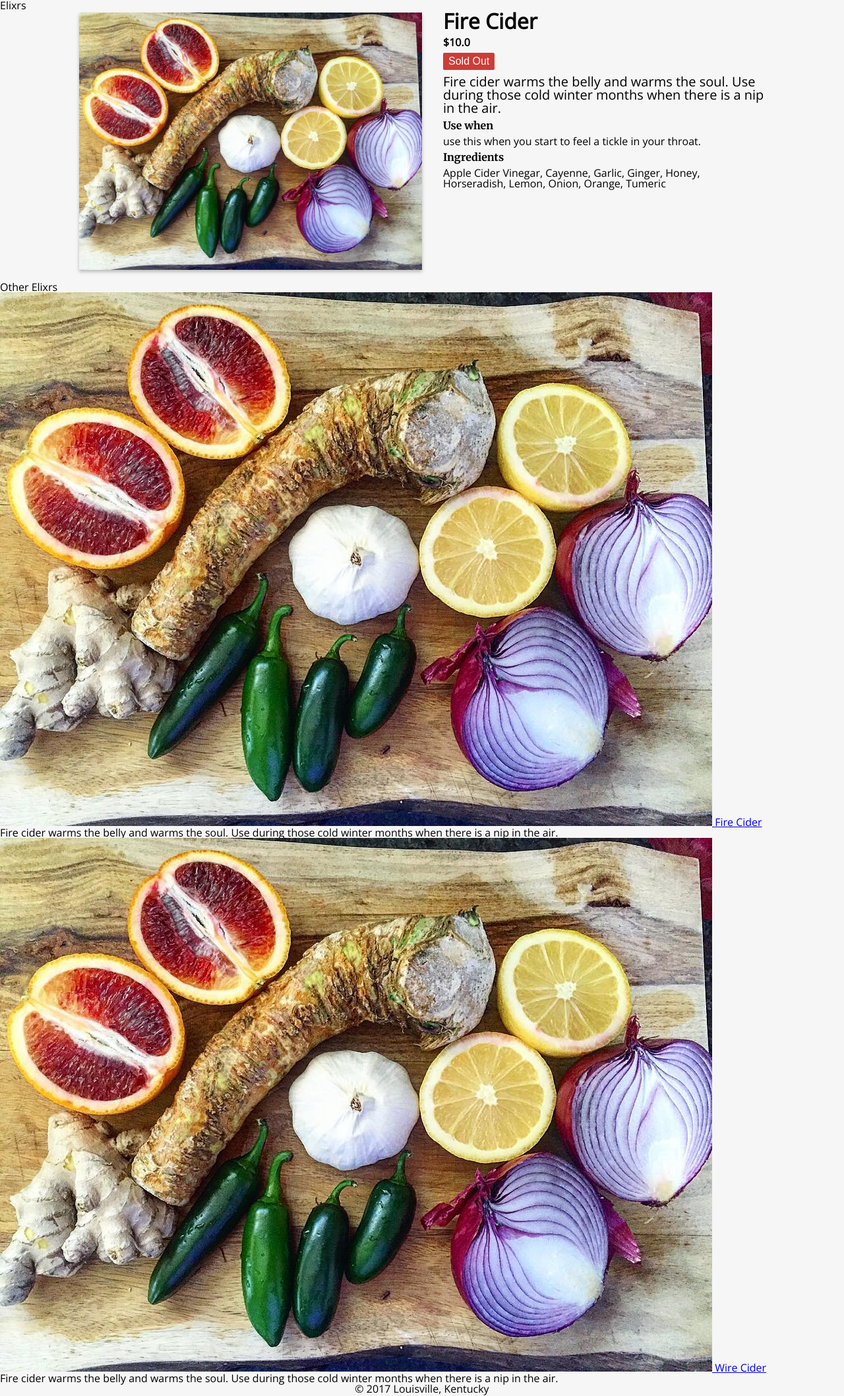
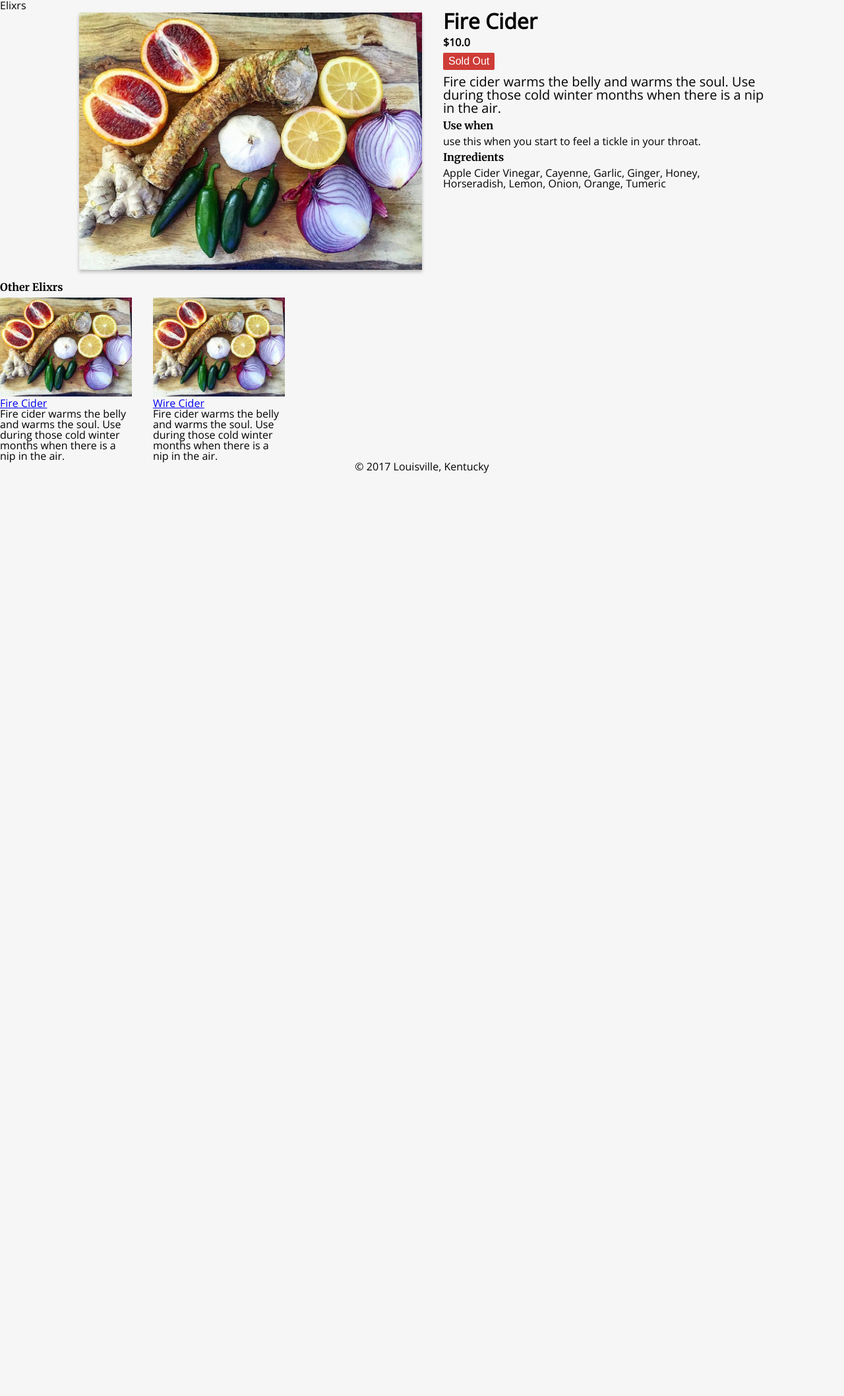
Before and after one commit to line47/hearthandmoon.github.io, a Jekyll site: the page built from _elixrs/fire-cider.md, in a window 1280 px wide. Shown: the whole page at 66% size. Built offline with Jekyll 4.4.1, drawn with Linux system fonts in a browser that asks for light colours; after the commit the page ends 900 px from its top, so only the background shows below that.

Commit message:
updates to product page and styles

```diff
--- a/_layouts/product.html
+++ b/_layouts/product.html
@@ -40,7 +40,7 @@
                 </div>
             </div>
             <div class="related-items">
-              Other {{ page.category }}s
+              <h4>Other {{ page.category }}s</h4>
               <ul class="projects">
               {% assign sorted = (site.elixrs | sort: 'sortOrder') %}
                {% for elixrs in sorted %}
--- a/_sass/base.scss
+++ b/_sass/base.scss
@@ -66,7 +66,7 @@ footer {
     margin-bottom: 0.5rem;
 }
 
-h3 {
+h3,h4 {
     font-size: 1rem;
     font-weight: 700;
     margin-bottom: 0.5rem;
@@ -99,6 +99,9 @@ button[disabled] {
     content: '';
 }
 
-.related-items {
+.related-items, footer {
   clear: both;
 }
+
+.related-items .project-item {width:200px;float:left;margin-right:2rem;}
+.related-items .project-item img {max-width:100%;}
```
